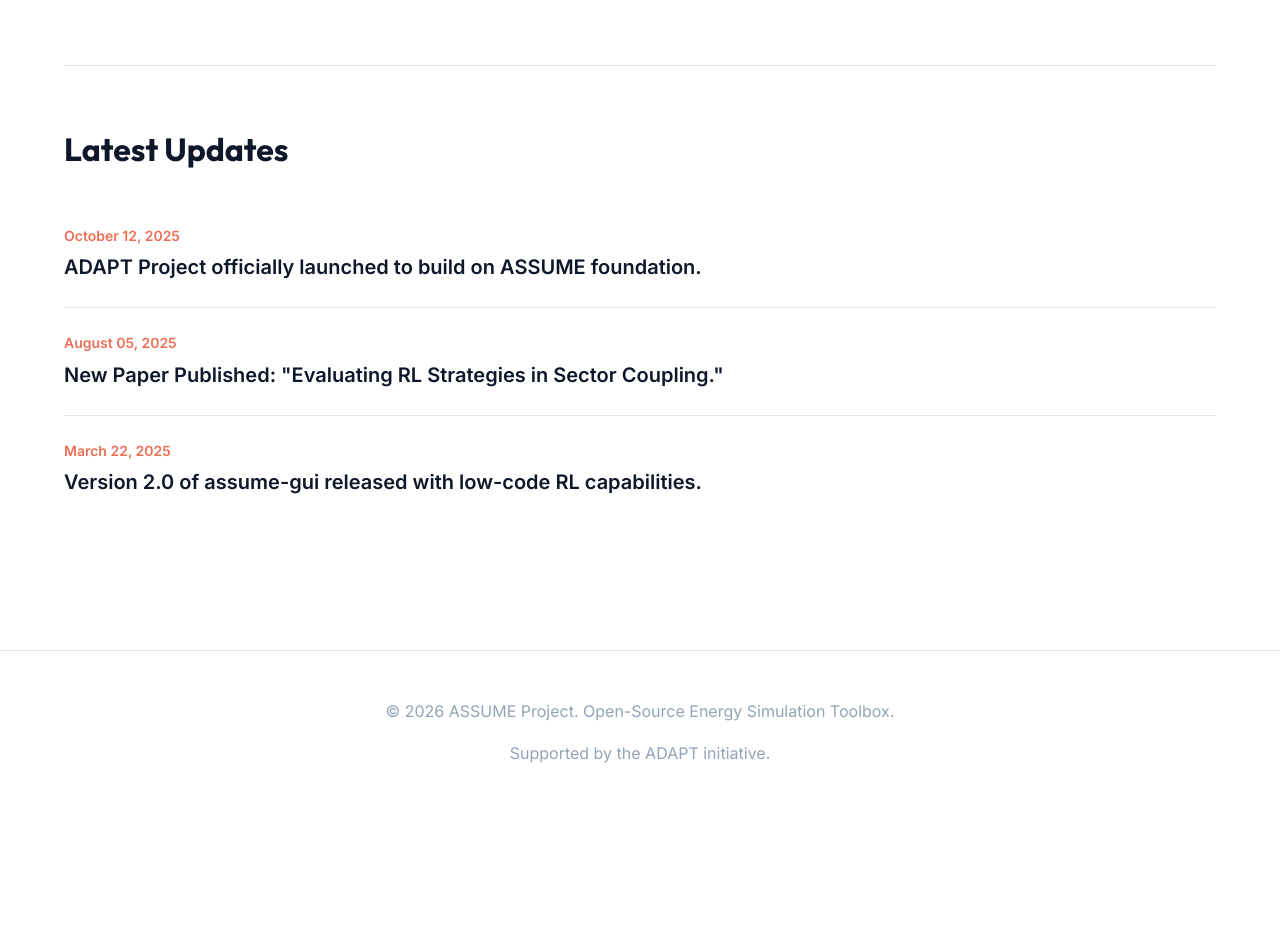
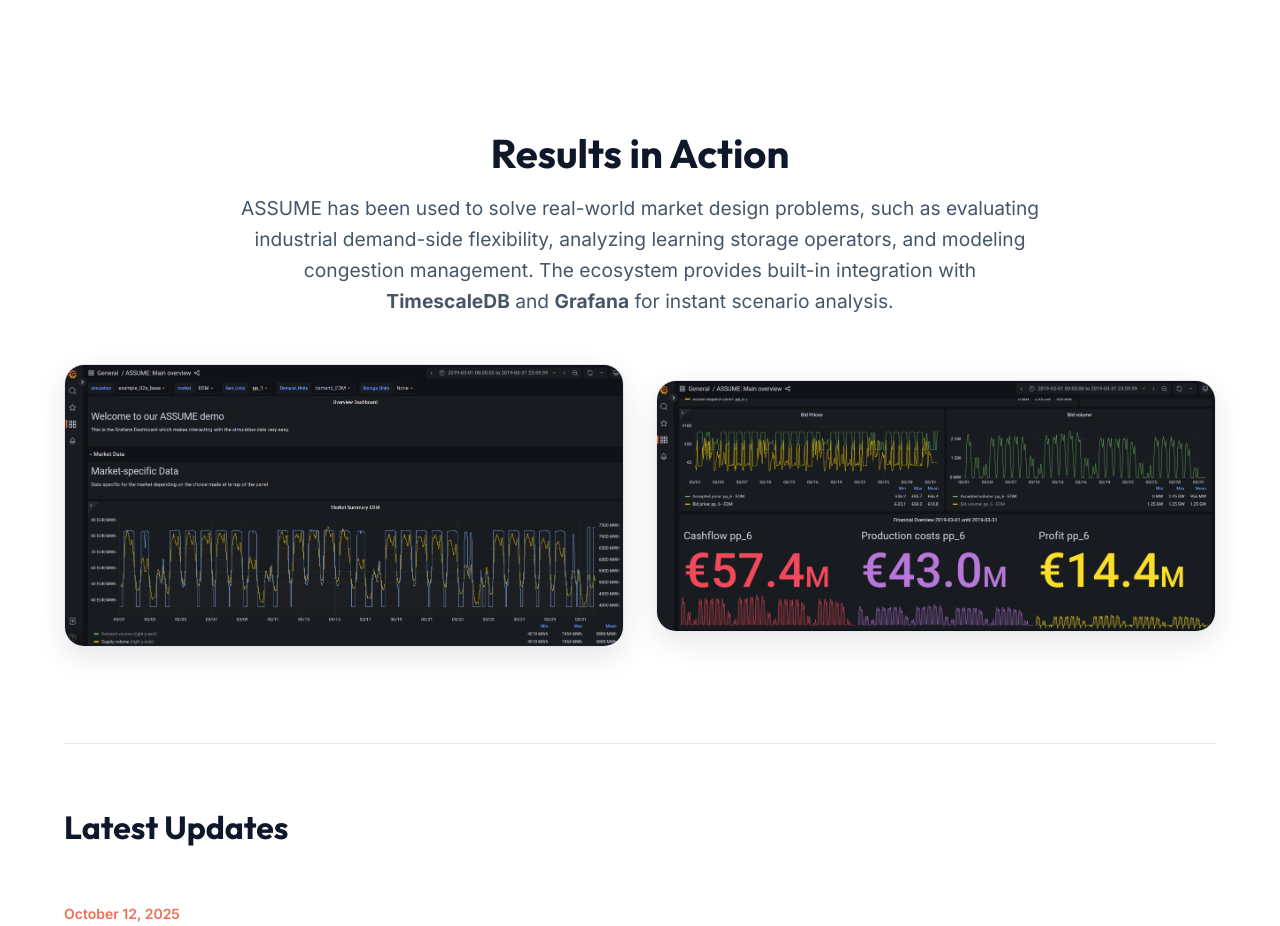
Before and after one commit to assume-framework/assume-framework.github.io, a React (Vite) app: page / in a window 1280 px wide. Shown: the part 1000-1926 px from the top of the page. Before the commit the page ends 1814 px from the top, so only its background shows below. Built offline with nearby package versions, Linux system fonts and the light colour scheme.

Commit message:
feat: add Grafana screenshots to homepage and ReadTheDocs deep-links to toolbox

```diff
--- a/src/pages/HomePage.tsx
+++ b/src/pages/HomePage.tsx
@@ -47,6 +47,26 @@ export function HomePage() {
         </div>
       </section>
 
+      {/* Results in Action Section */}
+      <section style={{ margin: '6rem 0' }}>
+        <div style={{ textAlign: 'center', marginBottom: '3rem' }}>
+          <h2 style={{ fontSize: '2.5rem', marginBottom: '1rem' }}>Results in Action</h2>
+          <p style={{ fontSize: '1.2rem', color: 'var(--text-secondary)', maxWidth: '800px', margin: '0 auto', lineHeight: 1.6 }}>
+            ASSUME has been used to solve real-world market design problems, such as evaluating industrial demand-side flexibility, analyzing learning storage operators, and modeling congestion management.
+            The ecosystem provides built-in integration with <strong>TimescaleDB</strong> and <strong>Grafana</strong> for instant scenario analysis.
+          </p>
+        </div>
+
+        <div style={{ display: 'grid', gridTemplateColumns: '1fr 1fr', gap: '2rem', alignItems: 'center' }}>
+          <div style={{ borderRadius: 'var(--radius-lg)', overflow: 'hidden', border: '1px solid var(--border-color)', boxShadow: '0 10px 30px rgba(0,0,0,0.1)' }}>
+            <img src="/img/screenshots/Grafana_General.png" alt="Grafana General Dashboard showing electricity market prices and volumes" style={{ width: '100%', display: 'block' }} />
+          </div>
+          <div style={{ borderRadius: 'var(--radius-lg)', overflow: 'hidden', border: '1px solid var(--border-color)', boxShadow: '0 10px 30px rgba(0,0,0,0.1)' }}>
+            <img src="/img/screenshots/Grafana_General_2.png" alt="Grafana General Dashboard showing detailed agent dispatch profiles" style={{ width: '100%', display: 'block' }} />
+          </div>
+        </div>
+      </section>
+
       {/* News Feed Section */}
       <section className="news-feed">
         <h2>Latest Updates</h2>
--- a/src/pages/ToolboxPage.tsx
+++ b/src/pages/ToolboxPage.tsx
@@ -75,6 +75,20 @@ export function ToolboxPage() {
         </div>
       </section>
 
+      <section style={{ backgroundColor: 'var(--bg-secondary)', padding: '3rem', borderRadius: 'var(--radius-lg)', border: '1px solid var(--border-color)', marginBottom: '4rem' }}>
+        <h2 style={{ marginBottom: '1.5rem', display: 'flex', alignItems: 'center', gap: '0.75rem' }}>
+          <Database color="var(--brand-primary)" /> Feature Deep-Dives
+        </h2>
+        <p style={{ color: 'var(--text-secondary)', marginBottom: '2rem', maxWidth: '700px' }}>
+          Dive into the official documentation to explore the advanced capabilities of the ASSUME framework, including database integrations and learning algorithms.
+        </p>
+        <div style={{ display: 'flex', gap: '1rem', flexWrap: 'wrap' }}>
+          <Button variant="outline" href="https://assume.readthedocs.io/en/latest/installation.html#timescale-database-and-grafana-dashboards" target="_blank" rel="noopener noreferrer">TimescaleDB & Grafana Setup</Button>
+          <Button variant="outline" href="https://assume.readthedocs.io/en/latest/learning_algorithm.html" target="_blank" rel="noopener noreferrer">Deep Reinforcement Learning</Button>
+          <Button variant="outline" href="https://assume.readthedocs.io/en/latest/network_clearing.html" target="_blank" rel="noopener noreferrer">PyPSA Network Clearing</Button>
+        </div>
+      </section>
+
       <section style={{ borderTop: '1px solid var(--border-color)', paddingTop: '4rem' }}>
         <h2 style={{ marginBottom: '1.5rem' }}>Documentation & Contributing</h2>
         <p style={{ color: 'var(--text-secondary)', marginBottom: '2rem', maxWidth: '700px' }}>
```
Also changed, not shown: public/img/screenshots/Grafana_General.png (added), public/img/screenshots/Grafana_General_2.png (added).
